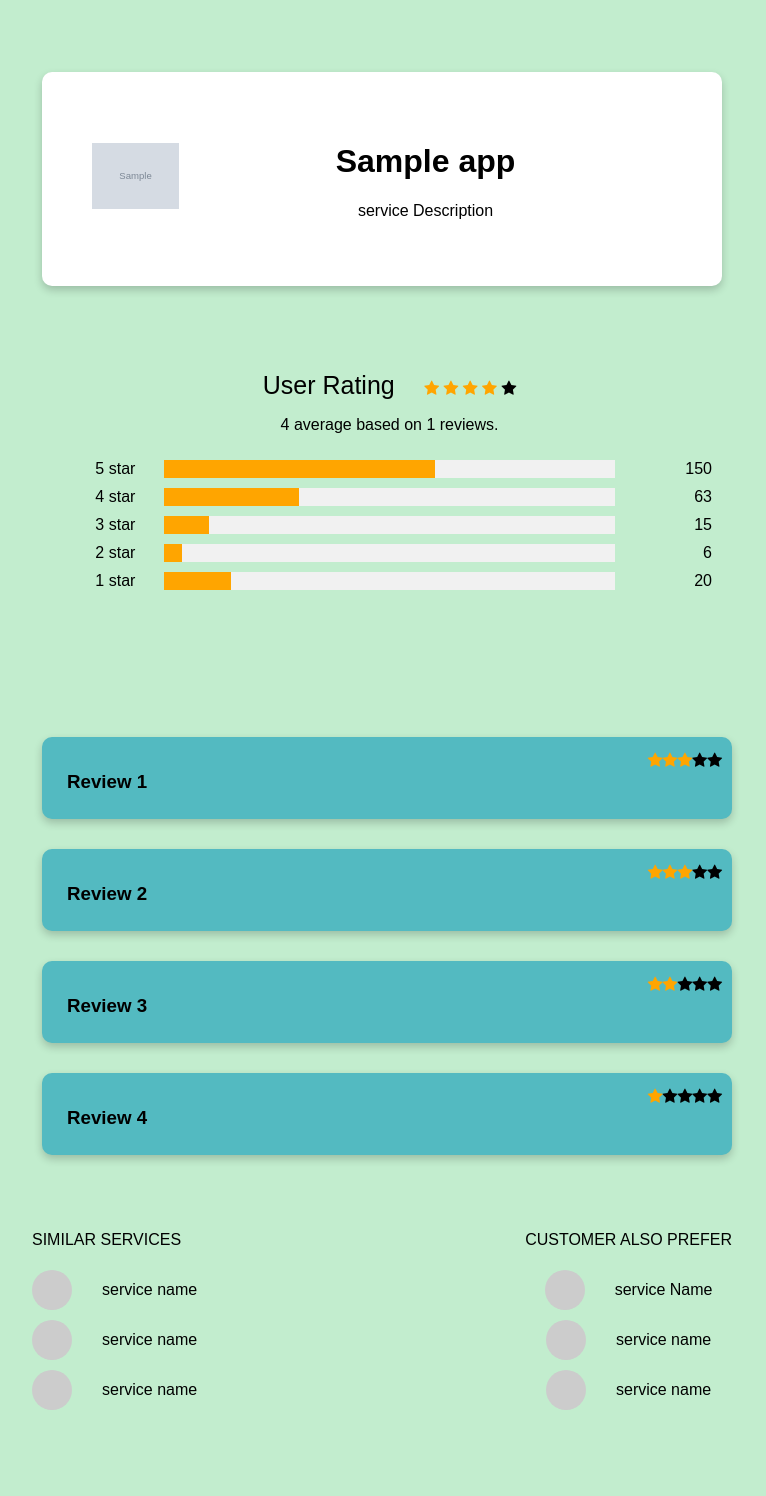
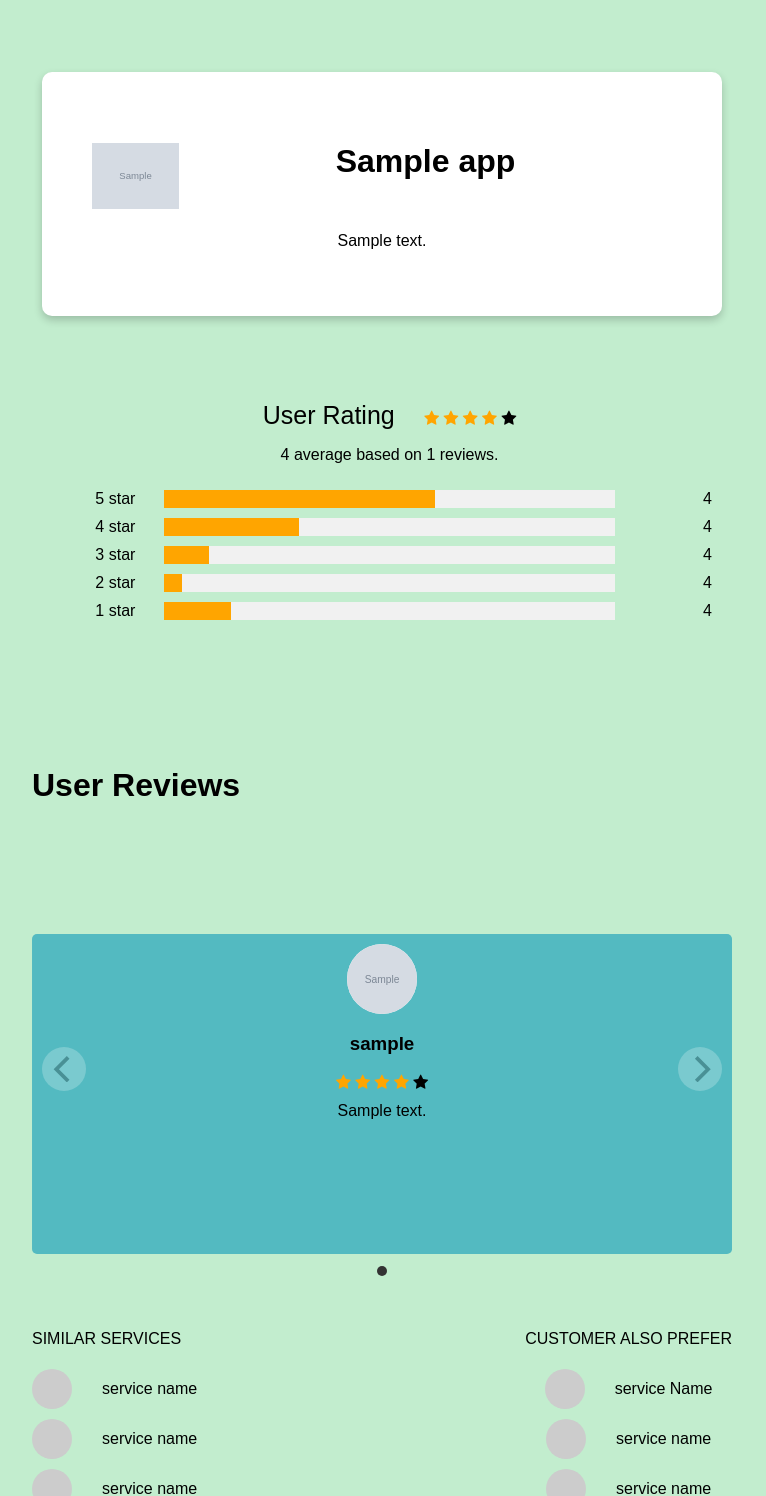
Before and after one commit to Smart-Local-Guide-Devs/webapp, a Django app: template slgwebapp/frontend/templates/appPage.html in a window 1280 px wide. Shown: the part 66-1562 px from the top of the page, without its empty margins (258-1024 px from the left). Before the commit the page ends 1476 px from the top, so only its background shows below. Run offline with Django 3.2, Linux system fonts and the light colour scheme; the template is opened without the code that fills it: most values are stand-ins (such as "Sample title", 1, 10 or a date in 2020); grey boxes marked "Sample" are stand-in pictures.

Commit message:
modified reviews frontend and updated api to fetch reviews

```diff
--- a/slgwebapp/api/views.py
+++ b/slgwebapp/api/views.py
@@ -17,9 +17,13 @@ def search(request):
 @api_view(['GET'])
 def get_app(request):
 	app_name = request.GET['app_name']
+
 	app = App.objects.get(app_name=app_name)
+	app_id=app.id;
+	app_review=PlayStoreReview.objects.filter(app=app_id)
+	reviewSerializer=PlayStoreReviewSerializer(app_review,many=True)
 	serializer = AppSerializer(app)
-	return Response(data=serializer.data)
+	return Response({'review':reviewSerializer.data,'apps':serializer.data})
 
 @api_view(['GET'])
 def best_apps(request):
--- a/slgwebapp/frontend/static/appPage.css
+++ b/slgwebapp/frontend/static/appPage.css
@@ -160,10 +160,23 @@ body {
   .right {
     display: none;
   }
+  .col-md-3{
+    display: flex;
+    justify-content: center;
+    align-items: center;
+    flex-direction: column;
+  }
+
 }
 
 
+.userImg{
+     width: 50px;
+     height: 50px;
+     border-radius: 50%;
+     background-color: #fff;
 
+}
 
 header{
   z-index: 100;
@@ -204,13 +217,7 @@ header .navlinks li a{
   justify-content: space-between;
   margin-top: 60px;
 }
-.productImage{
-  width: 40px;
-  height: 40px;
-  border-radius: 50%;
-  background-color: #ccc;
-  margin-right: : 20px;
-}
+
 .productName{
   margin-left: 30px;
 }
@@ -219,3 +226,11 @@ header .navlinks li a{
   justify-content: center;
   align-items: center;
 }
+
+.productImage{
+  width: 40px;
+  height: 40px;
+  border-radius: 50%;
+  background-color: #ccc;
+  margin-right: : 20px;
+}
--- a/slgwebapp/frontend/templates/appPage.html
+++ b/slgwebapp/frontend/templates/appPage.html
@@ -14,7 +14,62 @@
 <!-- Font Awesome Icon Library -->
 <link rel="stylesheet" href="https://cdnjs.cloudflare.com/ajax/libs/font-awesome/4.7.0/css/font-awesome.min.css">
 
+
+
+<link rel="stylesheet" href="https://unpkg.com/flickity@2/dist/flickity.min.css">
+
+<script src="https://unpkg.com/flickity@2/dist/flickity.pkgd.min.js"></script>
 </head>
+<style type="text/css">
+  .carousel {
+  background:#C2EDCE;
+  margin-top:80px;
+
+}
+
+.carousel-cell {
+  width: 100%;
+  height: auto;
+  min-height: 320px;
+  max-height:400px;
+  margin-right: 50px;
+  margin-left:50px;
+  margin-top: 50px;
+  background:  #53BAC1;
+  border-radius: 5px;
+
+}
+
+.carousel-cell.is-selected {
+  background: #53BAC1;
+}
+
+/* cell number */
+.carousel-cell:before {
+  display: block;
+  text-align: center;
+
+  line-height: 200px;
+  font-size: 80px;
+  color: white;
+}
+
+.review{
+  display: flex;
+  align-items: center;
+  justify-content: center;
+  flex-direction: column;
+  padding: 10px;
+}
+
+.userImg{
+     width: 70px;
+     height: 70px;
+     border-radius: 50%;
+     background-color: #fff;
+
+}
+</style>
 <body>
 
 <header>
@@ -34,12 +89,14 @@
 <div class="Container">
 <div class="card">
   <div class="col-md-3 mt-1">
-    <img class="img-fluid img-responsive rounded product-image" src="{{app.icon_link}}" style="float:left" alt="app icon">
     <div>
-      <h1>{{ app.app_name }}</h1>
+    <img class="img-fluid img-responsive rounded product-image" src="{{app.apps.icon_link}}" style="float:left" alt="app icon">
+  </div>
+    <div>
+      <h1>{{ app.apps.app_name }}</h1>
       <div class="appDesc">
-        <p>service Description</p>
-        </div>
+        <p style='padding-top: 30px'>{{app.apps.app_summary}}</p>
+      </div>
 
   </div>
 </div>
@@ -49,12 +106,47 @@
 
 <div class = "cardur">
 <span class="heading">User Rating</span>
+{%if app.apps.avg_rating == 5%}
 <span class="fa fa-star checked"></span>
 <span class="fa fa-star checked"></span>
 <span class="fa fa-star checked"></span>
 <span class="fa fa-star checked"></span>
+<span class="fa fa-star checked"></span>
+{% elif  app.apps.avg_rating <= 5 and app.apps.avg_rating >= 4 %}
+   <span class="fa fa-star checked"></span>
+<span class="fa fa-star checked"></span>
+<span class="fa fa-star checked"></span>
+<span class="fa fa-star checked"></span>
 <span class="fa fa-star"></span>
-<p>{{ app.avg_rating }} average based on {{ app.ratings_count }} reviews.</p>
+
+{% elif  app.apps.avg_rating <= 4 and app.apps.avg_rating >= 3 %}
+<span class="fa fa-star checked"></span>
+<span class="fa fa-star checked"></span>
+<span class="fa fa-star checked"></span>
+<span class="fa fa-star"></span>
+<span class="fa fa-star"></span>
+
+{% elif  app.apps.avg_rating <= 3 and app.apps.avg_rating >= 2 %}
+   <span class="fa fa-star checked"></span>
+<span class="fa fa-star checked"></span>
+<span class="fa fa-star"></span>
+<span class="fa fa-star"></span>
+<span class="fa fa-star"></span>
+
+{% elif  app.apps.avg_rating <= 2 and app.apps.avg_rating >= 1 %}
+   <span class="fa fa-star checked"></span>
+<span class="fa fa-star "></span>
+<span class="fa fa-star"></span>
+<span class="fa fa-star"></span>
+<span class="fa fa-star"></span>
+{%endif%}
+
+<!--<span class="fa fa-star checked"></span>
+<span class="fa fa-star checked"></span>
+<span class="fa fa-star checked"></span>
+<span class="fa fa-star checked"></span>
+<span class="fa fa-star"></span>-->
+<p>{{ app.apps.avg_rating }} average based on {{ app.apps.ratings_count }} reviews.</p>
 
 <div class="row">
   <div class="side">
@@ -66,7 +158,7 @@
     </div>
   </div>
   <div class="side right">
-    <div>150</div>
+    <div>{{app.apps.one_stars}}</div>
   </div>
   <div class="side">
     <div>4 star</div>
@@ -77,7 +169,7 @@
     </div>
   </div>
   <div class="side right">
-    <div>63</div>
+    <div>{{app.apps.two_stars}}</div>
   </div>
   <div class="side">
     <div>3 star</div>
@@ -88,7 +180,7 @@
     </div>
   </div>
   <div class="side right">
-    <div>15</div>
+    <div>{{app.apps.three_stars}}</div>
   </div>
   <div class="side">
     <div>2 star</div>
@@ -99,7 +191,7 @@
     </div>
   </div>
   <div class="side right">
-    <div>6</div>
+    <div>{{app.apps.four_stars}}</div>
   </div>
   <div class="side">
     <div>1 star</div>
@@ -110,11 +202,11 @@
     </div>
   </div>
   <div class="side right">
-    <div>20</div>
+    <div>{{app.apps.five_stars}}</div>
   </div>
 </div>
 </div>
-<div class="card1">
+<!--<div class="card1">
 
 <span class="fa fa-star" style="float:right"></span>
 <span class="fa fa-star" style="float:right"></span>
@@ -150,7 +242,58 @@
 <span class="fa fa-star checked" style="float:right"></span>
 <h3> Review 4</h3>
 
+</div>-->
+<h1>User Reviews</h1>
+
+<div class="carousel" data-flickity='{ "groupCells": false }'>
+{%for review in app.review%}
+  <div class="carousel-cell">
+    <div class="review">
+      <img class="userImg"src="{{review.user_img_link}}">
+      <div class="userName">
+        <h3>{{review.user_name}}</h3>
+      </div>
+      <div class="rating">
+       {% if  review.rating == 5 %}
+         <span class="fa fa-star checked" ></span>
+          <span class="fa fa-star checked" ></span>
+         <span class="fa fa-star checked" ></span>
+          <span class="fa fa-star checked" ></span>
+         <span class="fa fa-star checked"></span>
+         {% elif  review.rating == 4  %}
+         <span class="fa fa-star checked" ></span>
+          <span class="fa fa-star checked" ></span>
+         <span class="fa fa-star checked" ></span>
+          <span class="fa fa-star checked" ></span>
+         <span class="fa fa-star"></span>
+         {% elif  review.rating == 3  %}
+         <span class="fa fa-star checked"></span>
+          <span class="fa fa-star checked"></span>
+         <span class="fa fa-star checked "></span>
+          <span class="fa fa-star "></span>
+         <span class="fa fa-star"></span>
+         {% elif  review.rating == 2 %}
+         <span class="fa fa-star checked"></span>
+          <span class="fa fa-star checked"></span>
+         <span class="fa fa-star "></span>
+          <span class="fa fa-star "></span>
+         <span class="fa fa-star"></span>
+         {% elif  review.rating == 1  %}
+         <span class="fa fa-star checked"></span>
+          <span class="fa fa-star "></span>
+         <span class="fa fa-star "></span>
+          <span class="fa fa-star "></span>
+         <span class="fa fa-star"></span>
+         {%endif%}
+      </div>
+      <div class="review content">
+             {{review.content}}
+      </div>
+    </div>
+  </div>
+{%endfor%}
 </div>
+
 <div class= "otherRec">
    <div class="similar">
     <p>SIMILAR SERVICES</p>
--- a/slgwebapp/frontend/templates/searchResult.html
+++ b/slgwebapp/frontend/templates/searchResult.html
@@ -22,7 +22,7 @@
             {%for app in search_results%}
             <div class="card1">
                 <div class="side">
-                    <h3> {{app.genre}} </h3>
+                    <h3> {{app.play_store_genre}} </h3>
                     <a href="{% url 'front_get_app' %}?app_name={{ app.app_name }}"><button>View Details</button></a>
                 </div>
                 <div class="app">
```
